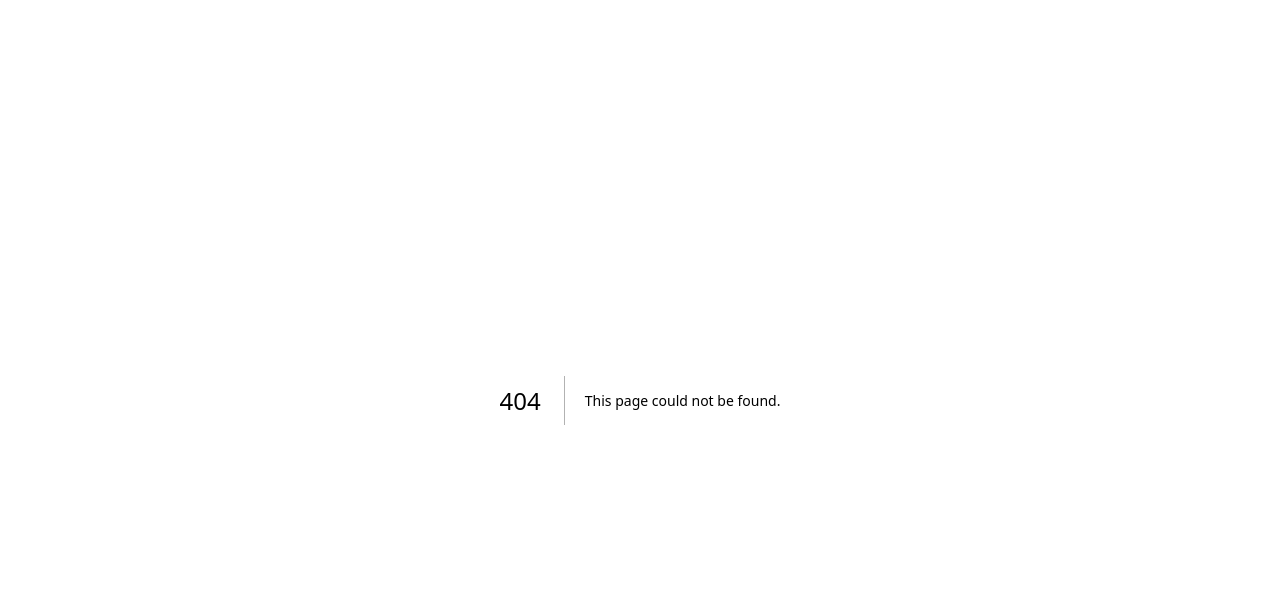
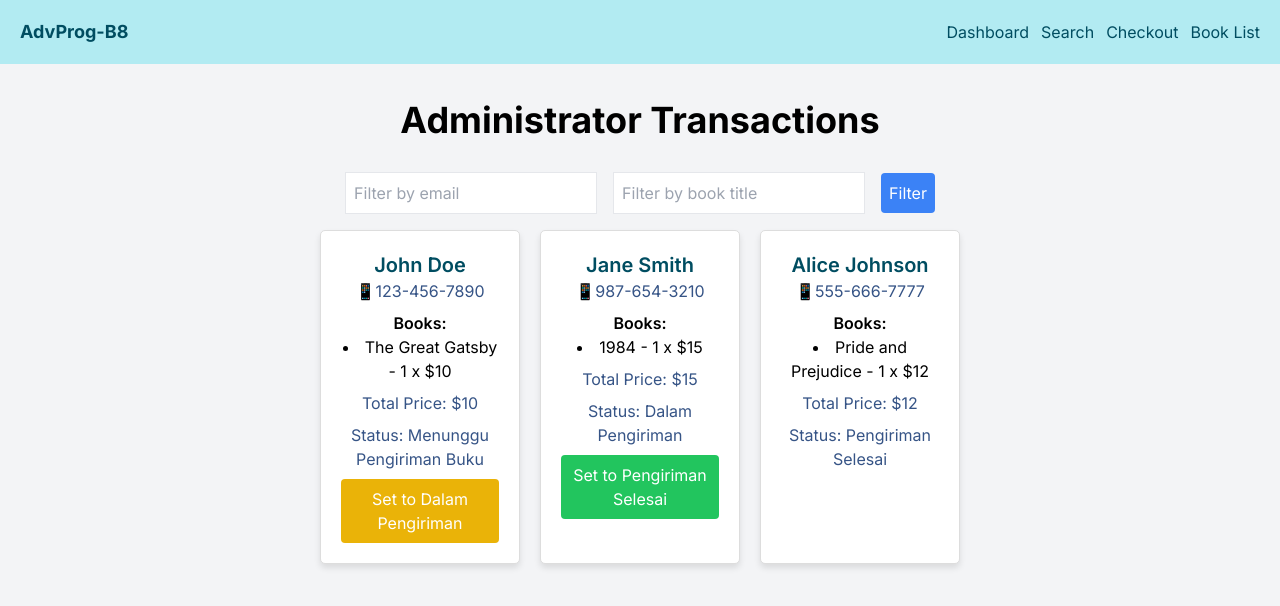
Before and after one commit to Pemrograman-Lanjut-B8/fe-repository, a Next.js app: page /admin-page/cart-checkout in a window 1280 px wide. Before the commit this address had no page. Shown: the top 606 px of the page. Built offline with nearby package versions, Linux system fonts and the light colour scheme.

Commit message:
[REFACTOR] Hardcode cart-checkout

```diff
--- /dev/null
+++ b/app/admin-page/cart-checkout/page.tsx
@@ -0,0 +1,167 @@
+"use client"
+
+import { useState, useEffect } from 'react';
+import Head from 'next/head';
+import Navbar from '@/components/navbar/navbar';
+
+interface CartItemsDTO {
+    cartId: number;
+    bookIsbn: string;
+    bookTitle: string;
+    price: number;
+    quantity: number;
+}
+
+interface CartCheckoutAdminDTO {
+    id: number;
+    namaUser: string;
+    emailUser: string;
+    phoneNumberUser: string;
+    items: CartItemsDTO[];
+    totalPrice: number;
+    status: string;
+}
+
+const TransactionsPage: React.FC = () => {
+    const [transactions, setTransactions] = useState<CartCheckoutAdminDTO[]>([]);
+    const [filteredTransactions, setFilteredTransactions] = useState<CartCheckoutAdminDTO[]>([]);
+    const [emailFilter, setEmailFilter] = useState('');
+    const [bookFilter, setBookFilter] = useState('');
+
+    useEffect(() => {
+        // Dummy data for transactions
+        const dummyTransactions: CartCheckoutAdminDTO[] = [
+            {
+                id: 1,
+                namaUser: 'John Doe',
+                emailUser: 'john@example.com',
+                phoneNumberUser: '123-456-7890',
+                items: [
+                    { cartId: 1, bookIsbn: '1234567890', bookTitle: 'The Great Gatsby', price: 10, quantity: 1 },
+                ],
+                totalPrice: 10,
+                status: 'Menunggu Pengiriman Buku'
+            },
+            {
+                id: 2,
+                namaUser: 'Jane Smith',
+                emailUser: 'jane@example.com',
+                phoneNumberUser: '987-654-3210',
+                items: [
+                    { cartId: 2, bookIsbn: '0987654321', bookTitle: '1984', price: 15, quantity: 1 },
+                ],
+                totalPrice: 15,
+                status: 'Dalam Pengiriman'
+            },
+            {
+                id: 3,
+                namaUser: 'Alice Johnson',
+                emailUser: 'alice@example.com',
+                phoneNumberUser: '555-666-7777',
+                items: [
+                    { cartId: 3, bookIsbn: '1122334455', bookTitle: 'Pride and Prejudice', price: 12, quantity: 1 },
+                ],
+                totalPrice: 12,
+                status: 'Pengiriman Selesai'
+            },
+        ];
+        setTransactions(dummyTransactions);
+        setFilteredTransactions(dummyTransactions);
+    }, []);
+
+    const handleStatusChange = (id: number, newStatus: string) => {
+        setTransactions(transactions.map(transaction =>
+            transaction.id === id ? { ...transaction, status: newStatus } : transaction
+        ));
+        setFilteredTransactions(filteredTransactions.map(transaction =>
+            transaction.id === id ? { ...transaction, status: newStatus } : transaction
+        ));
+    };
+
+    const handleFilter = () => {
+        let filtered = transactions;
+
+        if (emailFilter) {
+            filtered = filtered.filter(transaction =>
+                transaction.emailUser.toLowerCase().includes(emailFilter.toLowerCase())
+            );
+        }
+
+        if (bookFilter) {
+            filtered = filtered.filter(transaction =>
+                transaction.items.some(item =>
+                    item.bookTitle.toLowerCase().includes(bookFilter.toLowerCase())
+                )
+            );
+        }
+
+        setFilteredTransactions(filtered);
+    };
+
+    return (
+        <div className="container mx-auto p-4 bg-gray-100 min-h-screen">
+            <Navbar />
+            <div className="mt-20">
+                <Head>
+                    <title>Administrator Transactions</title>
+                </Head>
+                <h1 className="text-4xl font-bold text-center mb-8">Administrator Transactions</h1>
+                <div className="mb-4 flex justify-center items-center space-x-4">
+                    <input
+                        type="text"
+                        placeholder="Filter by email"
+                        value={emailFilter}
+                        onChange={(e) => setEmailFilter(e.target.value)}
+                        className="border p-2"
+                    />
+                    <input
+                        type="text"
+                        placeholder="Filter by book title"
+                        value={bookFilter}
+                        onChange={(e) => setBookFilter(e.target.value)}
+                        className="border p-2"
+                    />
+                    <button onClick={handleFilter} className="bg-blue-500 text-white p-2 rounded">Filter</button>
+                </div>
+                <div className="grid gap-4 sm:grid-cols-1 md:grid-cols-2 lg:grid-cols-3">
+                    {filteredTransactions.map(transaction => (
+                        <div key={transaction.id} className="card border border-gray-200 rounded-lg p-4 shadow-lg bg-white">
+                            <h2 className="text-xl font-semibold">{transaction.namaUser}</h2>
+                            <p className="text-gray-600">📱{transaction.phoneNumberUser}</p>
+                            <div className="mt-2">
+                                <h3 className="font-semibold">Books:</h3>
+                                <ul className="list-disc list-inside">
+                                    {transaction.items.map((item, index) => (
+                                        <li key={index}>
+                                            {item.bookTitle} - {item.quantity} x ${item.price}
+                                        </li>
+                                    ))}
+                                </ul>
+                            </div>
+                            <p className="mt-2">Total Price: ${transaction.totalPrice}</p>
+                            <p className="mt-2">Status: {transaction.status}</p>
+                            {transaction.status === 'Menunggu Pengiriman Buku' && (
+                                <button
+                                    onClick={() => handleStatusChange(transaction.id, 'Dalam Pengiriman')}
+                                    className="bg-yellow-500 text-white p-2 rounded mt-2"
+                                >
+                                    Set to Dalam Pengiriman
+                                </button>
+                            )}
+                            {transaction.status === 'Dalam Pengiriman' && (
+                                <button
+                                    onClick={() => handleStatusChange(transaction.id, 'Pengiriman Selesai')}
+                                    className="bg-green-500 text-white p-2 rounded mt-2"
+                                >
+                                    Set to Pengiriman Selesai
+                                </button>
+                            )}
+                        </div>
+                    ))}
+                </div>
+            </div>
+        </div>
+    );
+};
+
+export default TransactionsPage;
--- a/app/landing-page/page.tsx
+++ b/app/landing-page/page.tsx
@@ -5,51 +5,24 @@ import Head from 'next/head';
 import Navbar from '@/components/navbar/navbar';
 
 interface Book {
-    id: number;
-    title: string;
-    author: string;
+    judul_buku: string;
+    foto_cover: string;
+    penulis: string;
+    isbn: string;
     averageRating: number;
 }
 
 const LandingPage: React.FC = () => {
-    const [books, setBooks] = useState<Book[] | null>(null); // State untuk menyimpan data buku
+    const [books, setBooks] = useState<Book[] | null>(null); // State to store book data
 
     useEffect(() => {
         const fetchBooks = async () => {
             try {
-                // Data buku yang digunakan sebagai contoh
-                const booksData: Book[] = [
-                    {
-                        id: 1,
-                        title: 'The Great Gatsby',
-                        author: 'F. Scott Fitzgerald',
-                        averageRating: 4.5,
-                    },
-                    {
-                        id: 2,
-                        title: 'To Kill a Mockingbird',
-                        author: 'Harper Lee',
-                        averageRating: 4.7,
-                    },
-                    {
-                        id: 3,
-                        title: '1984',
-                        author: 'George Orwell',
-                        averageRating: 4.4,
-                    },
-                    {
-                        id: 4,
-                        title: 'The Catcher in the Rye',
-                        author: 'J.D. Salinger',
-                        averageRating: 4.3,
-                    },
-                    {
-                        id: 5,
-                        title: 'Pride and Prejudice',
-                        author: 'Jane Austen',
-                        averageRating: 4.6,
-                    }
-                ];
+                const response = await fetch('http://localhost:8090/api/book/recommendation');
+                if (!response.ok) {
+                    throw new Error(`HTTP error! status: ${response.status}`);
+                }
+                const booksData: Book[] = await response.json();
                 setBooks(booksData);
             } catch (error) {
                 console.error("Failed to fetch books:", error);
@@ -63,7 +36,7 @@ const LandingPage: React.FC = () => {
         console.log("Navigating to other page...");
     };
 
-    // Render konten komponen LandingPage
+    // Render the LandingPage component content
     return (
         <div className="container mx-auto p-4 bg-buku-blue-000 min-h-screen">
             <Navbar />
@@ -78,13 +51,14 @@ const LandingPage: React.FC = () => {
                 <p className="description">
                     BUKU.ID adalah platform daring yang dirancang untuk memudahkan Anda dalam mencari, membeli, dan menjelajahi buku-buku favorit Anda. Dengan antarmuka yang ramah pengguna dan fitur pencarian yang canggih, kami berkomitmen untuk memberikan pengalaman terbaik dalam menemukan buku yang Anda sukai.
                 </p>
-                <button onClick={handleNavigation}>Our Top Rated Books</button> {/* Contoh penggunaan navigasi */}
-                {/* Menampilkan daftar buku */}
+                <button onClick={handleNavigation}>Our Top Rated Books</button> {/* Example usage of navigation */}
+                {/* Display the list of books */}
                 <div className="grid gap-4 sm:grid-cols-1 md:grid-cols-2 lg:grid-cols-3">
                     {books && books.map(book => (
-                        <div key={book.id} className="card border border-gray-200 rounded-lg p-4 shadow-lg bg-buku-white-000" style={{ width: '150px', height: '200px' }}>
-                            <h2 className="text-xl font-semibold text-buku-blue-500">{book.title}</h2>
-                            <p className="text-buku-blue-200">{book.author}</p>
+                        <div key={book.isbn} className="card border border-gray-200 rounded-lg p-4 shadow-lg bg-buku-white-000" style={{ width: '150px', height: '200px' }}>
+                            <img src={book.foto_cover} alt={book.judul_buku} className="w-full h-48 object-cover" />
+                            <h2 className="text-xl font-semibold text-buku-blue-500">{book.judul_buku}</h2>
+                            <p className="text-buku-blue-200">{book.penulis}</p>
                             <p className="text-red-100">Rating: {book.averageRating}</p>
                         </div>
                     ))}
```
